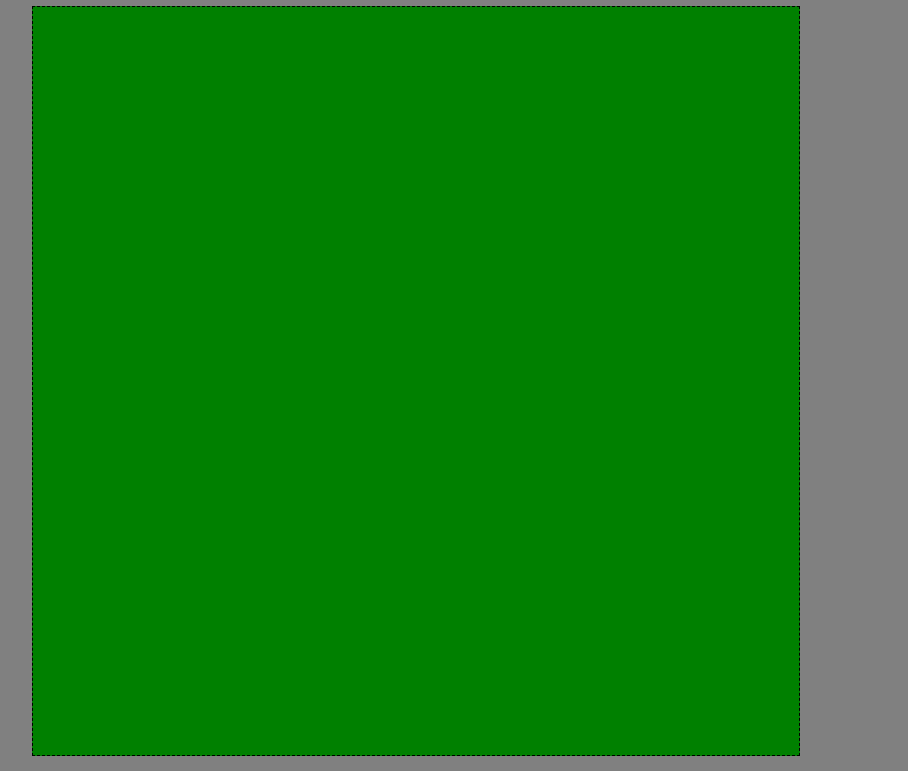
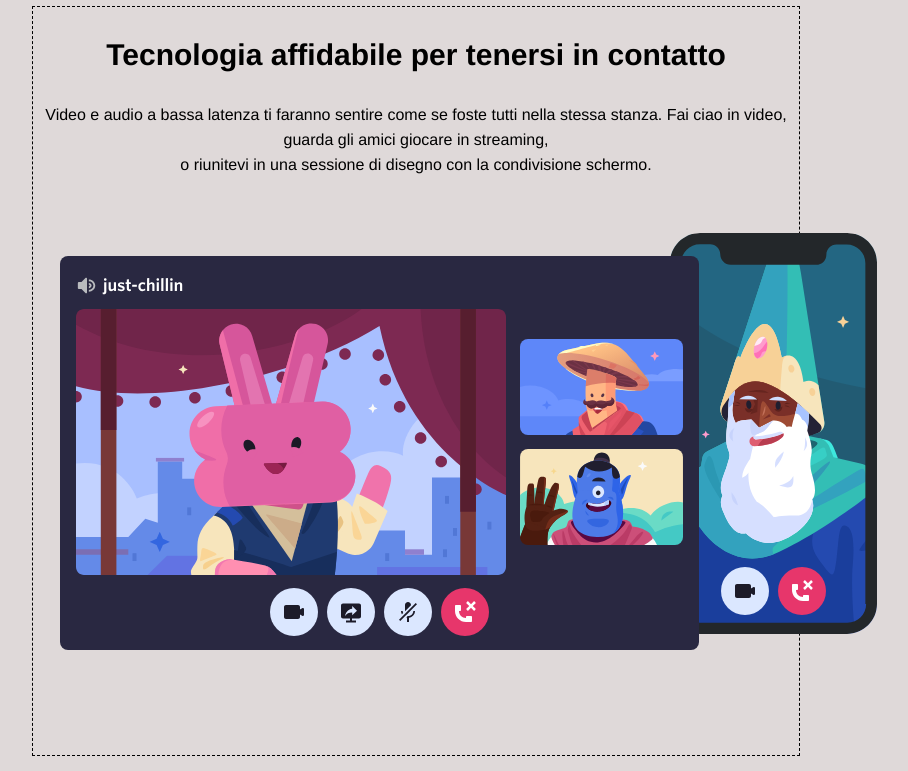
Before and after one commit to RiccardoGarbo/htmlcss-discord, a plain HTML site: page index.html in a window 1280 px wide. Shown: the part 1829-2600 px from the top of the page, without its empty margins (224-1132 px from the left). Drawn offline with Linux system fonts and the light colour scheme.

Commit message:
ended main

```diff
--- a/index.html
+++ b/index.html
@@ -66,7 +66,13 @@
             </div>
         </div>
         <div class="container-content-big">
-            <div class="unique-content"></div>     <!--contenuco grosso-->
+            <div class="unique-content">
+                <h2>Tecnologia affidabile per tenersi in contatto</h2>
+                <p>Video e audio a bassa latenza ti faranno sentire come se foste tutti nella stessa stanza. Fai ciao in video, guarda gli amici giocare in streaming,<br> o riunitevi in una sessione di disegno con la condivisione schermo.</p>
+                <picture>
+                    <img src="img/item4-big.svg" alt="">
+                </picture>
+            </div>     <!--contenuco grosso-->
 
         </div>
 
--- a/style.css
+++ b/style.css
@@ -150,7 +150,7 @@ p{
     align-items: center;
 }                       /*Big content*/
 .container-content-big{
-    background-color: gray;
+    background-color: rgb(223, 217, 217);
     min-height: 800px;
     display: flex;
     justify-content: center;
@@ -158,9 +158,9 @@ p{
 }
 .unique-content{
     height: 750px;
-    background-color: green;
     width: 60%;
     border: 1px dashed black;
+    text-align: center;
 
 }
                     /*Footer*/
```
